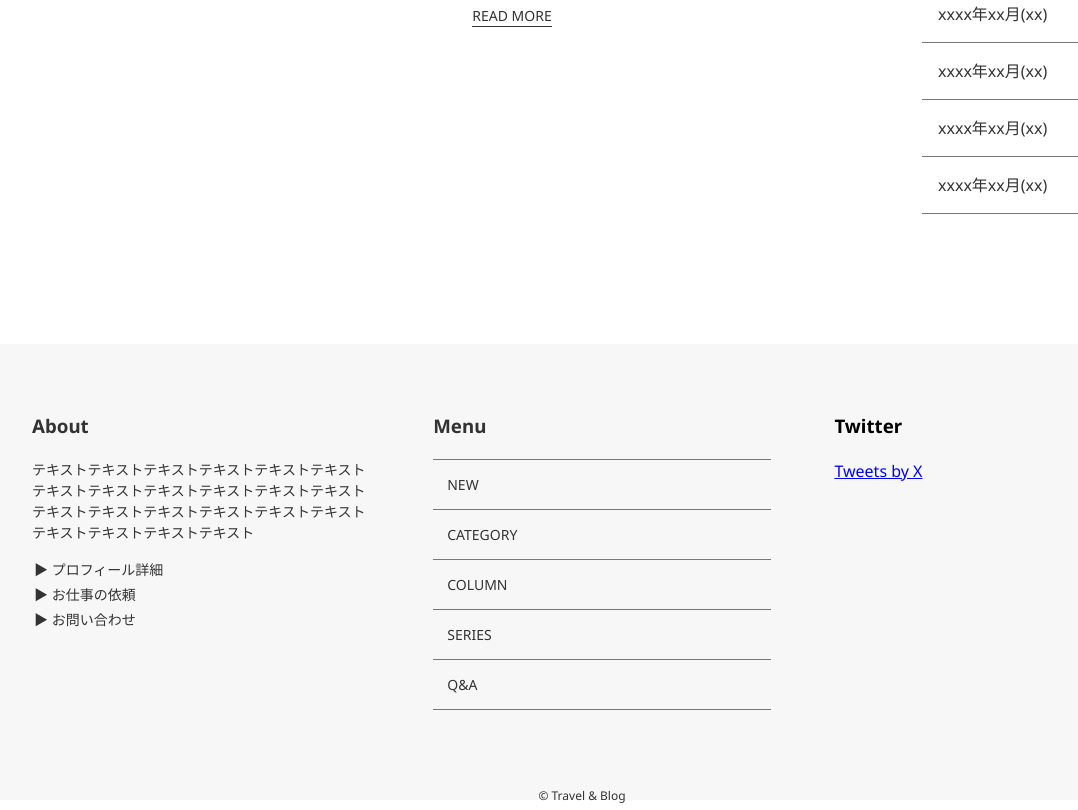
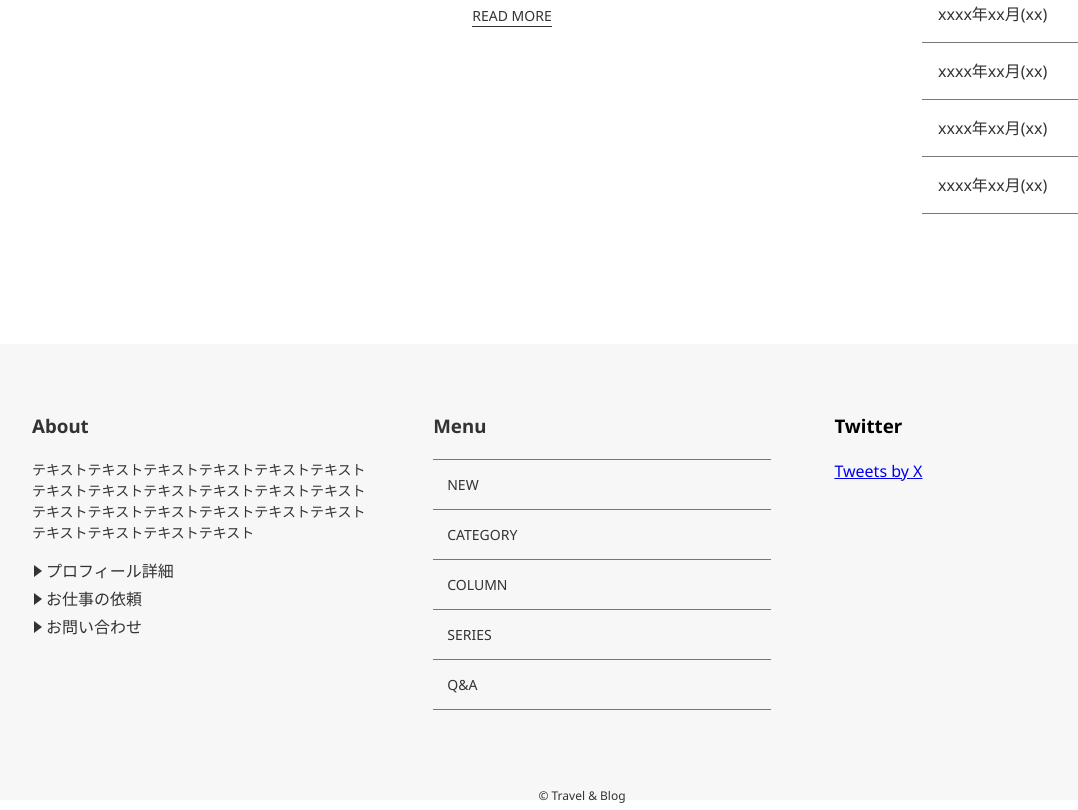
Before and after one commit to kohsai/travel_blog, a plain HTML site: page index.html in a window 1280 px wide. Shown: the part 2491-3301 px from the top of the page, without its empty margins (58-1136 px from the left). Drawn offline with Linux system fonts and the light colour scheme.

Commit message:
css微調整

```diff
--- a/css/style.css
+++ b/css/style.css
@@ -308,10 +308,29 @@ footer {
 
 .about-links a {
     text-decoration: none;
-    color: #333;
-    font-size: 14px;
     margin: 2px
 }
+
+.arrow {
+    position: relative;
+    display: inline-block;
+    padding-left: 12px;
+    color: #333;
+}
+
+.arrow::before {
+    content: '';
+    width: 0;
+    height: 0;
+    border-style: solid;
+    border-width: 6px 0 6px 8px;
+    border-color: transparent transparent transparent #333;
+    position: absolute;
+    top: 50%;
+    left: 0;
+    margin-top: -6px;
+}
+
 
 .section-menu h3 {
     color: #333;
--- a/index.html
+++ b/index.html
@@ -141,9 +141,9 @@
             <h3>About</h3>
             <p>テキストテキストテキストテキストテキストテキストテキストテキストテキストテキストテキストテキストテキストテキストテキストテキストテキストテキストテキストテキストテキストテキスト</p>
             <div class="about-links">
-                <a href="#">▶ プロフィール詳細</a>
-                <a href="#">▶ お仕事の依頼</a>
-                <a href="#">▶ お問い合わせ</a>
+                <a href="#" class="arrow">プロフィール詳細</a>
+                <a href="#" class="arrow">お仕事の依頼</a>
+                <a href="#" class="arrow">お問い合わせ</a>
             </div>
         </div>
 
```
